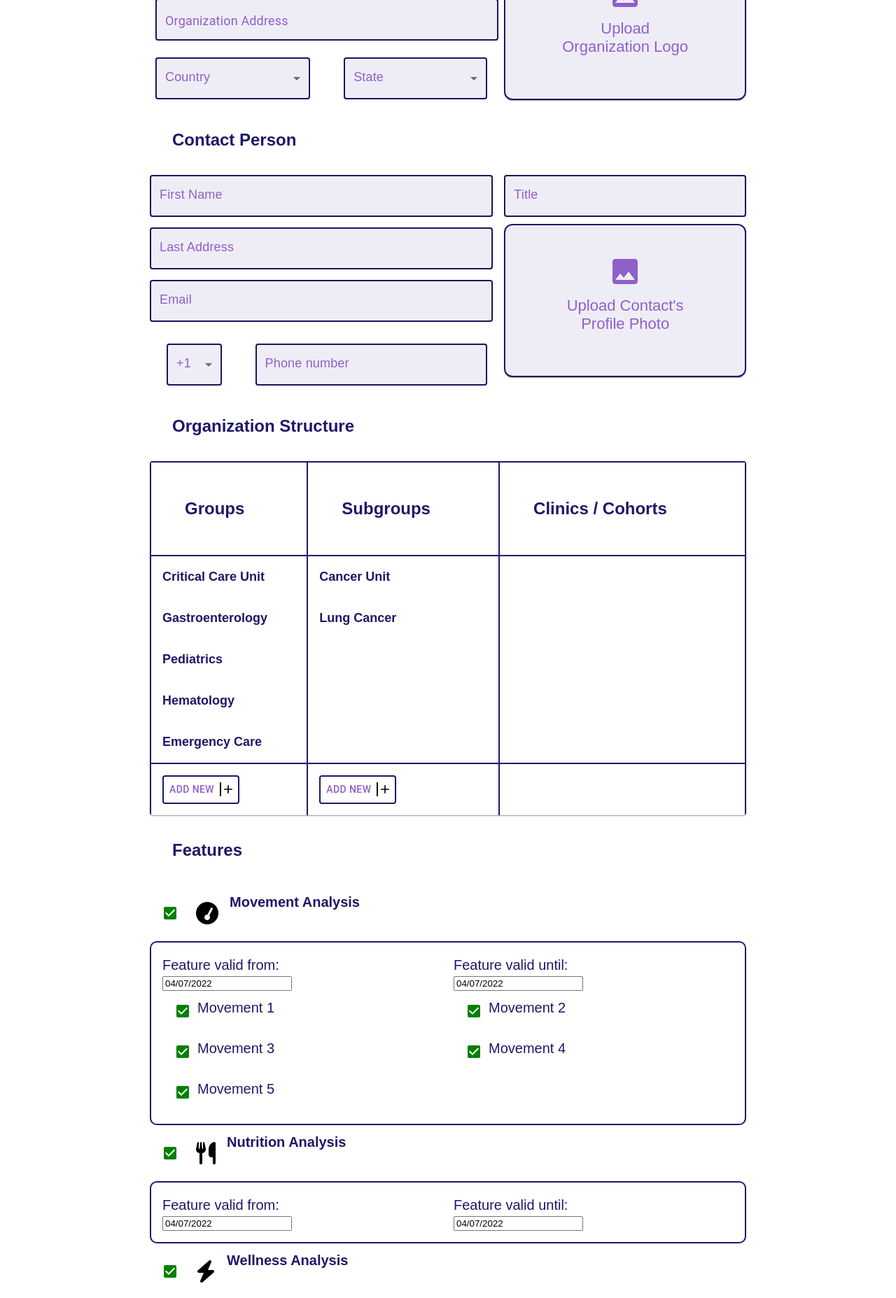
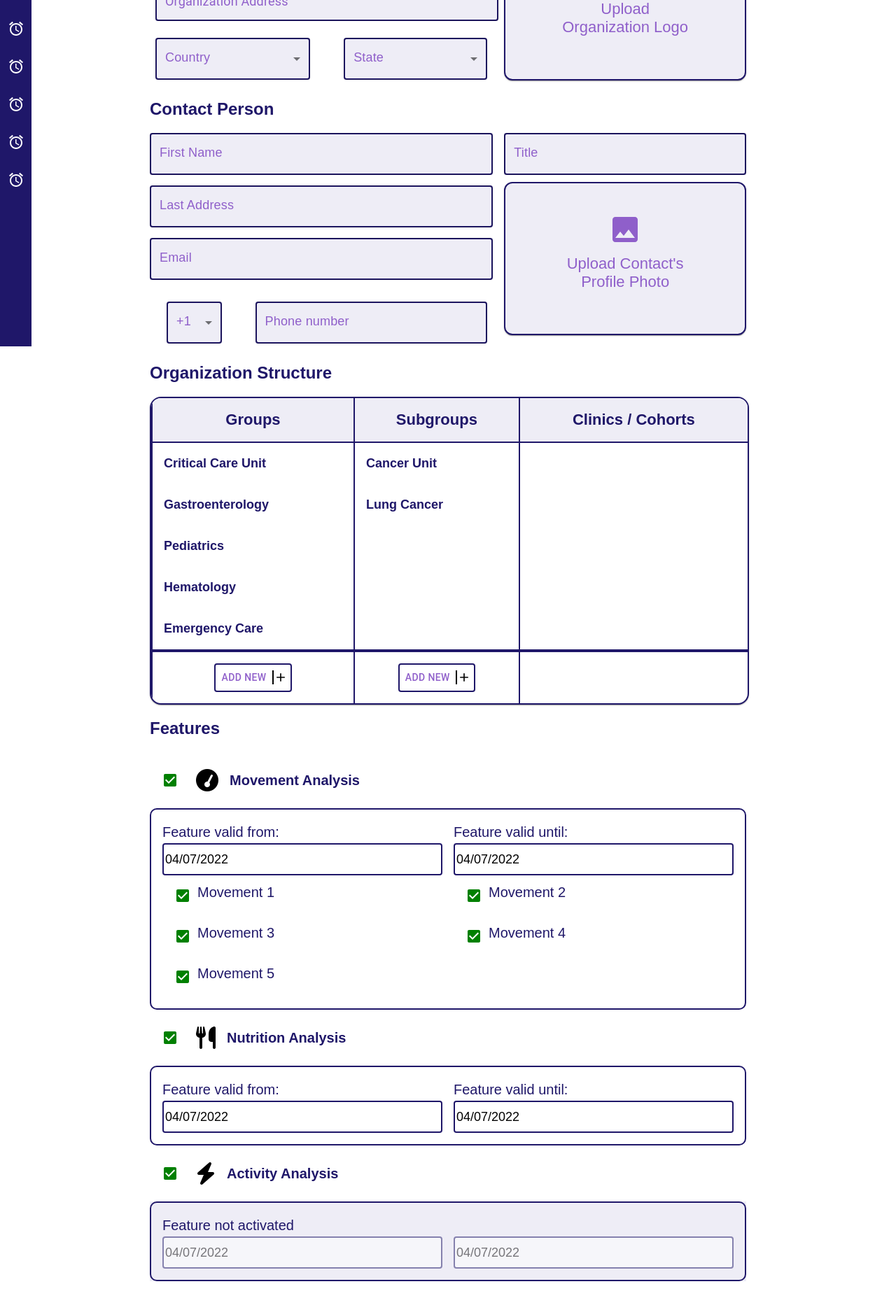
Before and after one commit to yashas1/ameya_task, a React (Create React App) app: page / in a window 1280 px wide. Shown: the part 340-2195 px from the top of the page at 70% size. Built offline with nearby package versions, Linux system fonts and the light colour scheme.

Commit message:
fixing styling issues and adding last components

```diff
--- a/src/App.js
+++ b/src/App.js
@@ -8,7 +8,8 @@ import OrganizationForm from "./components/OrganizationForm";
 import ContactForm from "./components/ContactForm";
 import OrganizationStructure from "./components/OrganizationStructure";
 import FeaturesComponent from "./components/FeaturesComponent";
-
+import ButtonComponent from "./components/subComponents/ButtonComponent";
+import SideBar from "./components/SideBar";
 let theme = createTheme({
   typography: {
     fontFamily: "Cabin,sans-serif",
@@ -22,6 +23,7 @@ function App() {
   return (
     <div className="App">
       <ThemeProvider theme={theme}>
+        <SideBar />
         <Header />
         <Banner />
         <Container maxWidth="md">
@@ -29,6 +31,7 @@ function App() {
           <ContactForm />
           <OrganizationStructure />
           <FeaturesComponent />
+          <ButtonComponent />
         </Container>
       </ThemeProvider>
     </div>
--- a/src/components/AnalysisComponents/ActivityAnalysis.js
+++ b/src/components/AnalysisComponents/ActivityAnalysis.js
@@ -4,7 +4,7 @@ import { makeStyles } from "@material-ui/core/styles";
 import Box from "@mui/material/Box";
 import { Grid, Typography } from "@mui/material";
 
-import { Checkbox } from "@material-ui/core";
+import FeaturesHeaer from "../subComponents/FeaturesHeader";
 
 import DatePickerComponent from "../DatePickerComponent";
 const useStyles = makeStyles((theme) => ({
@@ -35,58 +35,31 @@ const ActivityAnalysis = () => {
   const classes = useStyles();
   return (
     <>
-      <Box
-        sx={{
-          display: "flex",
-          flexDirection: "row",
-          p: 1,
-        }}
-      >
-        <Checkbox defaultChecked style={{ color: "green" }} />
-        <Box sx={{ m: 2 }}>
-          <i class="fa-2x fa-solid fa-bolt"></i>
-        </Box>
-
-        <Typography
-          edge="start"
-          className={classes.textField}
-          variant="h6"
-          component="div"
-        >
-          Wellness Analysis
-        </Typography>
-      </Box>
+      <FeaturesHeaer iconClasses={"fa-2x fa-solid fa-bolt"} title={"Activity Analysis"} />
+      <div className="disableActivity">
         <Box className={classes.box}>
-        <Grid container spacing={2} className="custom">
-          <Grid item xs={6}>
           <Typography
             className={classes.textFiledNoBold}
             edge="start"
             variant="h6"
             component="div"
           >
-              Feature valid from:
+            Feature not activated
           </Typography>
-            <Box>
+          <Grid container spacing={2} className="custom">
+            <Grid item xs={6}>
+              <div className="datePickerStyle disabled">
                 <DatePickerComponent />
-            </Box>
+              </div>
             </Grid>
             <Grid item xs={6}>
-            <Typography
-              className={classes.textFiledNoBold}
-              edge="start"
-              variant="h6"
-              component="div"
-            >
-              Feature valid until:
-            </Typography>
-
-            <Box>
+              <div className="datePickerStyle disabled">
                 <DatePickerComponent />
-            </Box>
+              </div>
             </Grid>
           </Grid>
         </Box>
+      </div>
     </>
   );
 };
--- a/src/components/AnalysisComponents/MovementAnalysis.js
+++ b/src/components/AnalysisComponents/MovementAnalysis.js
@@ -1,10 +1,10 @@
 import * as React from "react";
 
 import Box from "@mui/material/Box";
+import FeaturesHeaer from "../subComponents/FeaturesHeader";
 
 import { makeStyles } from "@material-ui/core/styles";
 import { Grid, Typography } from "@mui/material";
-import { Checkbox } from "@material-ui/core";
 
 import DatePickerComponent from "../DatePickerComponent";
 import ChecklistComponent from "../subComponents/ChecklistComponent";
@@ -37,27 +37,7 @@ export default function MovementAnalysis() {
   const classes = useStyles();
   return (
     <>
-      <Box
-        sx={{
-          display: "flex",
-          flexDirection: "row",
-          p: 1,
-        }}
-      >
-        <Checkbox defaultChecked style={{ color: "green" }} />
-        <Box sx={{ m: 2 }}>
-          <i class="fa-2x fa-solid fa-gauge-simple-high"></i>
-        </Box>
-
-        <Typography
-          edge="start"
-          className={classes.textField}
-          variant="h6"
-          component="div"
-        >
-          Movement Analysis
-        </Typography>
-      </Box>
+      <FeaturesHeaer iconClasses={"fa-2x fa-solid fa-gauge-simple-high"} title={"Movement Analysis"} />
       <Box className={classes.box}>
         <Grid container spacing={2} className="custom">
           <Grid item xs={6}>
@@ -69,9 +49,9 @@ export default function MovementAnalysis() {
             >
               Feature valid from:
             </Typography>
-            <Box>
+            <div className="datePickerStyle">
               <DatePickerComponent />
-            </Box>
+            </div>
             <ChecklistComponent value={"Movement 1"} />
             <ChecklistComponent value={"Movement 3"} />
             <ChecklistComponent value={"Movement 5"} />
@@ -86,11 +66,11 @@ export default function MovementAnalysis() {
               Feature valid until:
             </Typography>
 
-            <Box>
+            <div className="datePickerStyle">
               <DatePickerComponent />
               <ChecklistComponent value={"Movement 2"} />
               <ChecklistComponent value={"Movement 4"} />
-            </Box>
+            </div>
           </Grid>
         </Grid>
       </Box>
--- a/src/components/AnalysisComponents/NutritionAnalysis.js
+++ b/src/components/AnalysisComponents/NutritionAnalysis.js
@@ -2,9 +2,7 @@ import React from "react";
 import { makeStyles } from "@material-ui/core/styles";
 import Box from "@mui/material/Box";
 import { Grid, Typography } from "@mui/material";
-
-import { Checkbox } from "@material-ui/core";
-
+import FeaturesHeaer from "../subComponents/FeaturesHeader";
 import DatePickerComponent from "../DatePickerComponent";
 
 const useStyles = makeStyles((theme) => ({
@@ -34,27 +32,7 @@ const NutritionAnalysis = () => {
   const classes = useStyles();
   return (
     <>
-      <Box
-        sx={{
-          display: "flex",
-          flexDirection: "row",
-          p: 1,
-        }}
-      >
-        <Checkbox defaultChecked style={{ color: "green" }} />
-        <Box sx={{ m: 2 }}>
-          <i class="fa-2x fa-solid fa-utensils"></i>
-        </Box>
-
-        <Typography
-          edge="start"
-          className={classes.textField}
-          variant="h6"
-          component="div"
-        >
-          Nutrition Analysis
-        </Typography>
-      </Box>
+      <FeaturesHeaer iconClasses={"fa-2x fa-solid fa-utensils"} title={"Nutrition Analysis"} />
       <Box className={classes.box}>
         <Grid container spacing={2} className="custom">
           <Grid item xs={6}>
@@ -66,9 +44,9 @@ const NutritionAnalysis = () => {
             >
               Feature valid from:
             </Typography>
-            <Box>
+            <div className="datePickerStyle">
               <DatePickerComponent />
-            </Box>
+            </div>
           </Grid>
           <Grid item xs={6}>
             <Typography
@@ -80,9 +58,9 @@ const NutritionAnalysis = () => {
               Feature valid until:
             </Typography>
 
-            <Box>
+            <div className="datePickerStyle">
               <DatePickerComponent />
-            </Box>
+            </div>
           </Grid>
         </Grid>
       </Box>
--- a/src/components/ComponentHeader.js
+++ b/src/components/ComponentHeader.js
@@ -2,14 +2,15 @@ import React from "react";
 import { Typography } from "@mui/material";
 const ComponentHeader = (props) => {
   const font = props.fontSize;
-  console.log(font);
+
   return (
     <>
       <Typography
         edge="start"
         component="div"
         sx={{
-          m: 4,
+          mt: 2,
+          mb: 2,
           fontSize: 24,
           fontWeight: "bold",
           color: "#1F1769",
--- a/src/components/DatePickerComponent.js
+++ b/src/components/DatePickerComponent.js
@@ -9,7 +9,7 @@ const DatePickerComponent = () => {
 
   return (
     <>
-      <LocalizationProvider disabled dateAdapter={AdapterDayjs}>
+      <LocalizationProvider dateAdapter={AdapterDayjs}>
         <DatePicker
           label="Custom input"
           value={value}
--- a/src/components/FeaturesComponent.js
+++ b/src/components/FeaturesComponent.js
@@ -1,5 +1,5 @@
 import * as React from "react";
-import Box from "@mui/material/Box";
+
 import ComponentHeader from "./ComponentHeader";
 import NutritionAnalysis from "./AnalysisComponents/NutritionAnalysis";
 import MovementAnalysis from "./AnalysisComponents/MovementAnalysis";
--- a/src/components/OrganizationStructure.js
+++ b/src/components/OrganizationStructure.js
@@ -2,7 +2,7 @@ import React from "react";
 import { Typography } from "@mui/material";
 import Table from "@mui/material/Table";
 import TableBody from "@mui/material/TableBody";
-import TableCell, { tableCellClasses } from "@mui/material/TableCell";
+import TableCell from "@mui/material/TableCell";
 import TableContainer from "@mui/material/TableContainer";
 import TableHead from "@mui/material/TableHead";
 import TableRow from "@mui/material/TableRow";
@@ -17,13 +17,13 @@ function createData(Groups, Subgroups, Clinics) {
 }
 
 const useStyles = makeStyles({
-  tabelBorder: {
+  TableContainerStyle: {
     border: "2px solid #1F1769 ",
+    borderRadius: "6px"
   },
   table: {
     "& .MuiTableCell-root": {
       borderLeft: "2px solid #1F1769",
-      borderRight: "2px solid #1F1769",
       borderBottom: "none",
     },
   },
@@ -34,16 +34,14 @@ const useStyles = makeStyles({
     "&:hover": {
       background: "#1F1769",
       color: "#8F5FCA",
-    },
-    display: "flex",
-    alignItems: "center",
+    }
   },
   icon: {
     fill: "black",
     borderLeft: "solid 2px black",
     paddingleft: "8px",
     marginleft: "8px",
-  },
+  }
 });
 const typeData = (data) => {
   return (
@@ -71,21 +69,20 @@ const rows = [
 const OrganizationStructure = () => {
   const classes = useStyles();
   return (
-    <>
+    <div className="tableSection">
       <ComponentHeader value={"Organization Structure"} />
-      <TableContainer component={Paper}>
+      <TableContainer className={classes.TableContainerStyle} component={Paper}>
         <Table className={classes.table}>
-          <TableHead sx={{ border: 2, borderColor: "#1F1769" }}>
+          <TableHead sx={{ borderBottom: "2px solid #1F1769", background: "#eeedf6", borderRadius: 0 }}>
             <TableRow>
               <TableCell>
-                <ComponentHeader value={"Groups"} />
-              </TableCell>
-
-              <TableCell>
-                <ComponentHeader value={"Subgroups"} />
+                <p className="tabelHeading">Groups</p>
               </TableCell>
               <TableCell>
-                <ComponentHeader value={"Clinics / Cohorts"} />
+                <p className="tabelHeading">Subgroups</p>
+              </TableCell>
+              <TableCell>
+                <p className="tabelHeading">Clinics / Cohorts</p>
               </TableCell>
             </TableRow>
           </TableHead>
@@ -102,7 +99,7 @@ const OrganizationStructure = () => {
           </TableBody>
           <TableHead>
             <TableRow>
-              <TableCell className={classes.tabelBorder}>
+              <TableCell align="center" sx={{ borderTop: "4px solid #1F1769" }}>
                 <Button
                   className={classes.button}
                   endIcon={<Add className={classes.icon} />}
@@ -111,7 +108,7 @@ const OrganizationStructure = () => {
                 </Button>
               </TableCell>
 
-              <TableCell className={classes.tabelBorder}>
+              <TableCell align="center" sx={{ borderTop: "4px solid #1F1769" }}>
                 <Button
                   className={classes.button}
                   endIcon={<Add className={classes.icon} />}
@@ -119,12 +116,12 @@ const OrganizationStructure = () => {
                   Add New
                 </Button>
               </TableCell>
-              <TableCell className={classes.tabelBorder}></TableCell>
+              <TableCell sx={{ borderTop: "4px solid #1F1769" }}></TableCell>
             </TableRow>
           </TableHead>
         </Table>
       </TableContainer>
-    </>
+    </div>
   );
 };
 export default OrganizationStructure;
--- a/src/components/SideBar.js
+++ b/src/components/SideBar.js
@@ -1,140 +1,17 @@
-import React from "react";
-import AppBar from "@mui/material/AppBar";
-import Box from "@mui/material/Box";
-import CssBaseline from "@mui/material/CssBaseline";
-import Divider from "@mui/material/Divider";
-import Drawer from "@mui/material/Drawer";
-import IconButton from "@mui/material/IconButton";
-import InboxIcon from "@mui/icons-material/MoveToInbox";
-import List from "@mui/material/List";
-import ListItem from "@mui/material/ListItem";
-import ListItemButton from "@mui/material/ListItemButton";
-import ListItemIcon from "@mui/material/ListItemIcon";
-import ListItemText from "@mui/material/ListItemText";
-import MailIcon from "@mui/icons-material/Mail";
-import MenuIcon from "@mui/icons-material/Menu";
-import Toolbar from "@mui/material/Toolbar";
-import Typography from "@mui/material/Typography";
-const drawerWidth = 140;
-
-const SideBar = (props) => {
-  const { window } = props;
-  const [mobileOpen, setMobileOpen] = React.useState(false);
-
-  const handleDrawerToggle = () => {
-    setMobileOpen(!mobileOpen);
-  };
-
-  const drawer = (
-    <div>
-      <Toolbar />
-      <Divider />
-      <List>
-        {["Inbox", "Starred", "Send email", "Drafts"].map((text, index) => (
-          <ListItem key={text} disablePadding>
-            <ListItemButton>
-              <ListItemIcon>
-                {index % 2 === 0 ? <InboxIcon /> : <MailIcon />}
-              </ListItemIcon>
-              <ListItemText primary={text} />
-            </ListItemButton>
-          </ListItem>
-        ))}
-      </List>
-      <Divider />
-      <List>
-        {["All mail", "Trash", "Spam"].map((text, index) => (
-          <ListItem key={text} disablePadding>
-            <ListItemButton>
-              <ListItemIcon>
-                {index % 2 === 0 ? <InboxIcon /> : <MailIcon />}
-              </ListItemIcon>
-              <ListItemText primary={text} />
-            </ListItemButton>
-          </ListItem>
-        ))}
-      </List>
-    </div>
+import * as React from "react";
+import AccessAlarmIcon from "@mui/icons-material/AccessAlarm";
+export default function SideBar() {
+  return (
+    <>
+      <div className={"sideBar"}>
+        <AccessAlarmIcon />
+        <AccessAlarmIcon />
+        <AccessAlarmIcon />
+        <AccessAlarmIcon />
+        <AccessAlarmIcon />
+        <AccessAlarmIcon />
+        <AccessAlarmIcon />
+      </div>
+    </>
   );
-
-  const container =
-    window !== undefined ? () => window().document.body : undefined;
-  return (
-    <Box sx={{ display: "flex" }}>
-      <CssBaseline />
-      <AppBar
-        position="fixed"
-        sx={{
-          width: { sm: `calc(100% - ${drawerWidth}px)` },
-          ml: { sm: `${drawerWidth}px` },
-        }}
-      >
-        <Toolbar>
-          <IconButton
-            color="inherit"
-            aria-label="open drawer"
-            edge="start"
-            onClick={handleDrawerToggle}
-            sx={{ mr: 2, display: { sm: "none" } }}
-          >
-            <MenuIcon />
-          </IconButton>
-          <Typography variant="h6" noWrap component="div">
-            Responsive drawer
-          </Typography>
-        </Toolbar>
-      </AppBar>
-      <Box
-        component="nav"
-        sx={{ width: { sm: drawerWidth }, flexShrink: { sm: 0 } }}
-        aria-label="mailbox folders"
-      >
-        {/* The implementation can be swapped with js to avoid SEO duplication of links. */}
-        <Drawer
-          container={container}
-          variant="temporary"
-          open={mobileOpen}
-          onClose={handleDrawerToggle}
-          ModalProps={{
-            keepMounted: true, // Better open performance on mobile.
-          }}
-          sx={{
-            display: { xs: "block", sm: "none" },
-            "& .MuiDrawer-paper": {
-              boxSizing: "border-box",
-              width: drawerWidth,
-            },
-          }}
-        >
-          {drawer}
-        </Drawer>
-        <Drawer
-          variant="permanent"
-          sx={{
-            display: { xs: "none", sm: "block" },
-            "& .MuiDrawer-paper": {
-              boxSizing: "border-box",
-              width: drawerWidth,
-            },
-          }}
-          open
-        >
-          {drawer}
-        </Drawer>
-      </Box>
-      <Box
-        component="main"
-        sx={{
-          flexGrow: 1,
-          p: 3,
-          width: { sm: `calc(100% - ${drawerWidth}px)` },
-        }}
-      >
-        <Toolbar />
-        <Typography paragraph></Typography>
-        <Typography paragraph></Typography>
-      </Box>
-    </Box>
-  );
-};
-export default SideBar;
+}
--- /dev/null
+++ b/src/components/subComponents/ButtonComponent.js
@@ -0,0 +1,29 @@
+import React from "react";
+import { makeStyles } from "@material-ui/core/styles";
+import Button from "@material-ui/core/Button";
+
+const useStyles = makeStyles((theme) => ({
+  submitButton: {
+    backgroundColor: "#8f5fca",
+    color: "white",
+    fontSize: "20px",
+    padding: "20px 40px 20px 40px",
+    margin: "30px",
+    borderRadius: "30px",
+  },
+}));
+function ButtonComponent() {
+  const classes = useStyles();
+
+  return (
+    <Button
+      className={classes.submitButton}
+      variant="contained"
+      size="large"
+      type="submit"
+    >
+      Save Organization
+    </Button>
+  );
+}
+export default ButtonComponent;
--- /dev/null
+++ b/src/components/subComponents/FeaturesHeader.js
@@ -0,0 +1,46 @@
+import * as React from "react";
+
+import { Box, Typography } from "@mui/material";
+import { makeStyles } from "@material-ui/core/styles";
+import { Checkbox } from "@material-ui/core";
+
+const useStyles = makeStyles(() => ({
+  textField: {
+    m: 2,
+    fontSize: "18!important",
+    fontWeight: "bold!important",
+    color: "#1F1769",
+    display: "flex",
+  },
+}));
+
+const FeaturesHeaer = ({ iconClasses, title }) => {
+  const classes = useStyles();
+  return (
+    <>
+      <Box
+        sx={{
+          display: "flex",
+          alignItems: "center",
+          p: 1,
+        }}
+      >
+        <Checkbox defaultChecked style={{ color: "green" }} />
+        <Box sx={{ m: 2 }}>
+          <i class={iconClasses}></i>
+        </Box>
+
+        <Typography
+          edge="start"
+          className={classes.textField}
+          variant="h6"
+          component="div"
+        >
+          {title}
+        </Typography>
+      </Box>
+    </>
+  );
+};
+
+export default FeaturesHeaer;
--- a/src/style.css
+++ b/src/style.css
@@ -6,46 +6,48 @@
   --eggplant: #8f5fca;
   --indigo: #1f1769;
 }
-header.MuiPaper-root{
+header.MuiPaper-root {
   background: var(--indigo);
+  padding-left: 60px;
+  z-index: 999;
 }
-header.MuiPaper-root .MuiToolbar-root{
+header.MuiPaper-root .MuiToolbar-root {
   justify-content: space-between;
 }
-.custom .MuiFormControl-root{
-    background-color: var(--grey)!important;
+.custom .MuiFormControl-root {
+  background-color: var(--grey) !important;
 }
-.custom .MuiFormLabel-root{
-    color:var(--eggplant);
+.custom .MuiFormLabel-root {
+  color: var(--eggplant);
   font-size: 18px;
   line-height: 24px;
 }
-.custom .MuiFormLabel-root.Mui-focused{
+.custom .MuiFormLabel-root.Mui-focused {
   background-color: var(--grey);
-    padding-inline:4px;
+  padding-inline: 4px;
 }
-.custom .MuiFormLabel-root.Mui-focused{
+.custom .MuiFormLabel-root.Mui-focused {
   color: var(--eggplant);
 }
-.custom .MuiInputBase-input{
+.custom .MuiInputBase-input {
   border: 2px solid var(--indigo);
   border-radius: 4px;
 }
-.customBox{
+.customBox {
   background-color: var(--grey);
   margin-block: 20px;
   padding-block: 20px;
 }
-.customBox h6{
+.customBox h6 {
   font-size: 22px;
   line-height: 30px;
   color: var(--indigo);
   font-weight: 600;
 }
-.mb-3{
-    margin-bottom: 15px!important;
+.mb-3 {
+  margin-bottom: 15px !important;
 }
-.card{
+.card {
   margin-top: 10px;
   position: relative;
   display: flex;
@@ -54,17 +56,75 @@ header.MuiPaper-root .MuiToolbar-root{
   text-align: center;
   color: var(--eggplant);
   border: 2px solid var(--indigo);
-    border-radius: 12px!important;
+  border-radius: 12px !important;
   padding-block: 20px;
-    background-color: var(--grey)!important;
+  background-color: var(--grey) !important;
 }
-.card .MuiSvgIcon-root{
+.card .MuiSvgIcon-root {
   color: var(--eggplant);
   transform: scale(2);
   margin-bottom: 20px;
 }
-.card .MuiTypography-root{
+.card .MuiTypography-root {
   margin-inline: 60px;
   font-size: 22px;
   font-weight: 400;
 }
+.tableSection {
+  position: relative;
+}
+.tableSection .MuiPaper-root {
+  border-radius: 16px;
+}
+
+.tableSection .tabelHeading {
+  color: var(--indigo);
+  font-size: 22px;
+  font-weight: 600;
+  text-align: center;
+  line-height: 30px;
+  margin: 0;
+}
+.datePickerStyle {
+  position: relative;
+}
+.datePickerStyle input {
+  width: 100%;
+  border: 2px solid var(--indigo);
+  font-size: 18px;
+  line-height: 40px;
+  border-radius: 4px;
+}
+.datePickerStyle button {
+  color: var(--indigo);
+  border-left: 2px solid var(--indigo);
+  border-radius: 0;
+  transform: translateX(-50px);
+}
+.disableActivity {
+  background-color: var(--grey);
+}
+.datePickerStyle.disabled input {
+  pointer-events: none;
+  opacity: 0.5;
+}
+.datePickerStyle.disabled button {
+  pointer-events: none;
+  opacity: 0.5;
+}
+
+.sideBar {
+  height: 100vh;
+  width: 45px;
+  background-color: var(--indigo);
+  color: var(--white);
+  position: fixed;
+  left: 0;
+  top: 0;
+  padding-top: 35px;
+  display: flex;
+  flex-direction: column;
+  gap: 30px;
+  justify-content: center;
+  align-items: center;
+}
```
Lines whose indentation alone changed are shown as unchanged.
